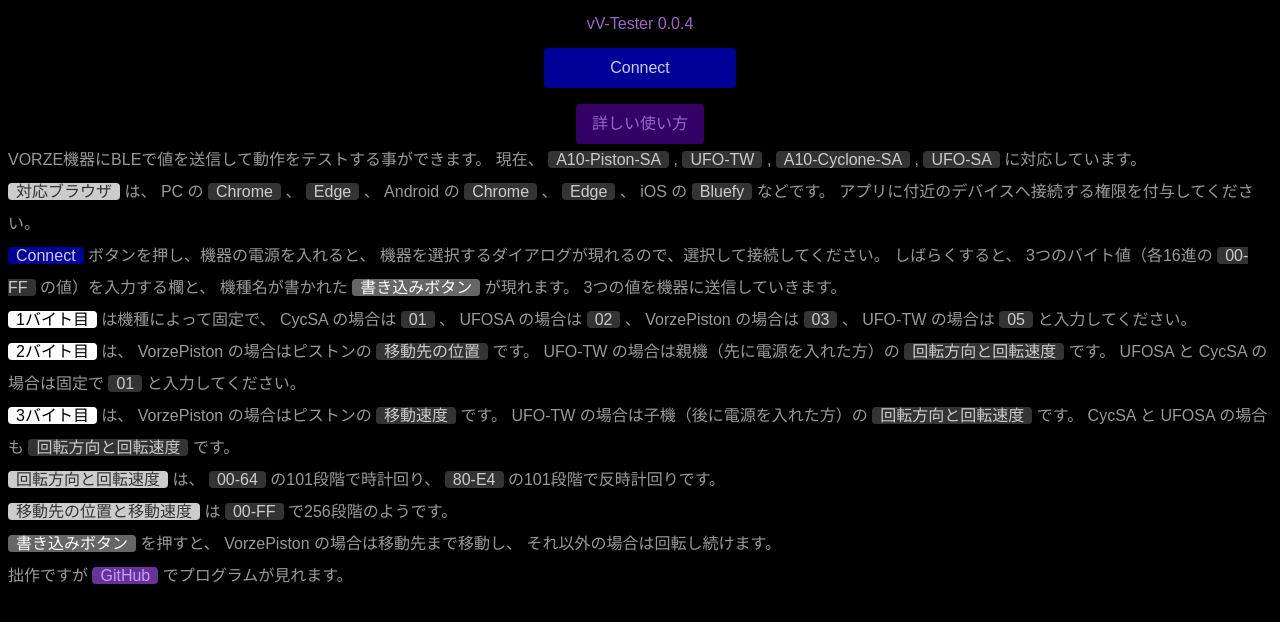
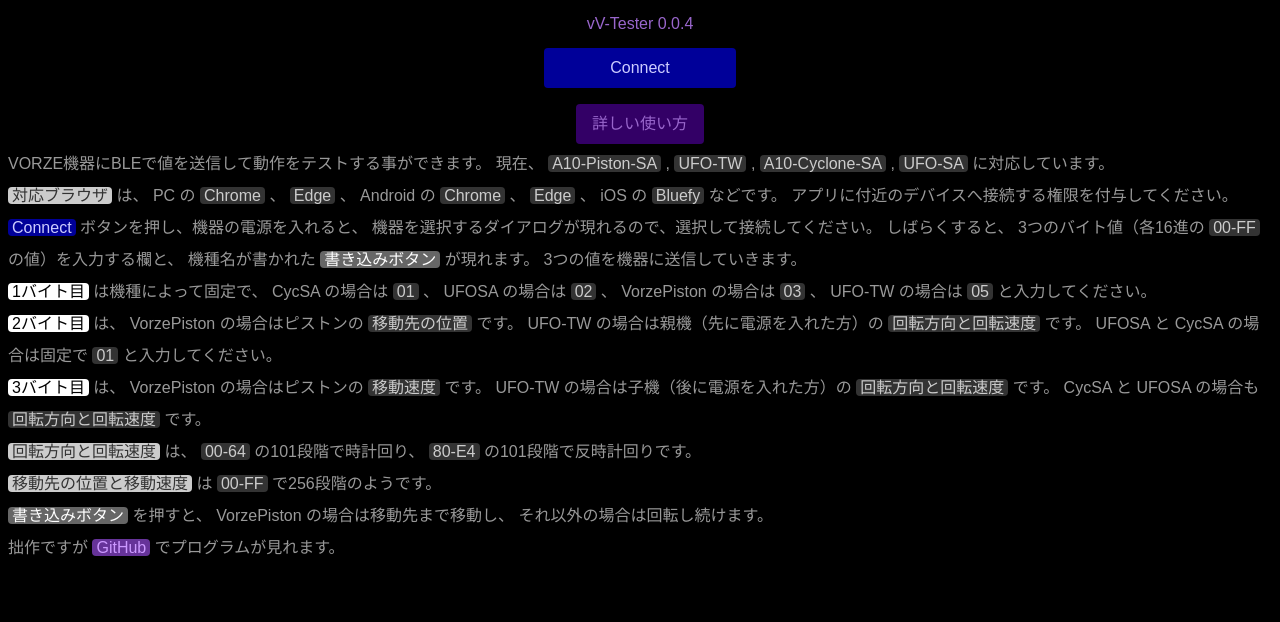
Before and after one commit to tw-script/vrz-tester, a plain HTML site: page index.html in a window 1280 px wide. Both pictures are taken after a click on the button "詳しい使い方". Drawn offline with Linux system fonts and the light colour scheme.

Commit message:
デザインを微調整

```diff
--- a/style.css
+++ b/style.css
@@ -92,7 +92,7 @@
 h2
 {
     text-align: center;
-    margin: 1em 0 0 0;
+    margin: 1em 0 0.25em 0;
 }
 
 /* 使い方開閉ボタン */
@@ -128,9 +128,9 @@
 {
     background-color: #333;
     color: #CCC;
-    font-style:normal;
+    font-style: normal;
     font-weight: normal;
-    padding: 0 0.5em;
+    padding: 0 0.25em;
     border-radius: 0.25em;
 }
 .connect
@@ -160,7 +160,7 @@
 {
     background-color: #639;
     color: #C9F;
-    padding: 0 0.5em;
+    padding: 0 0.25em;
     border-radius: 0.25em;
     border-style: none;
     text-decoration: none;
```
